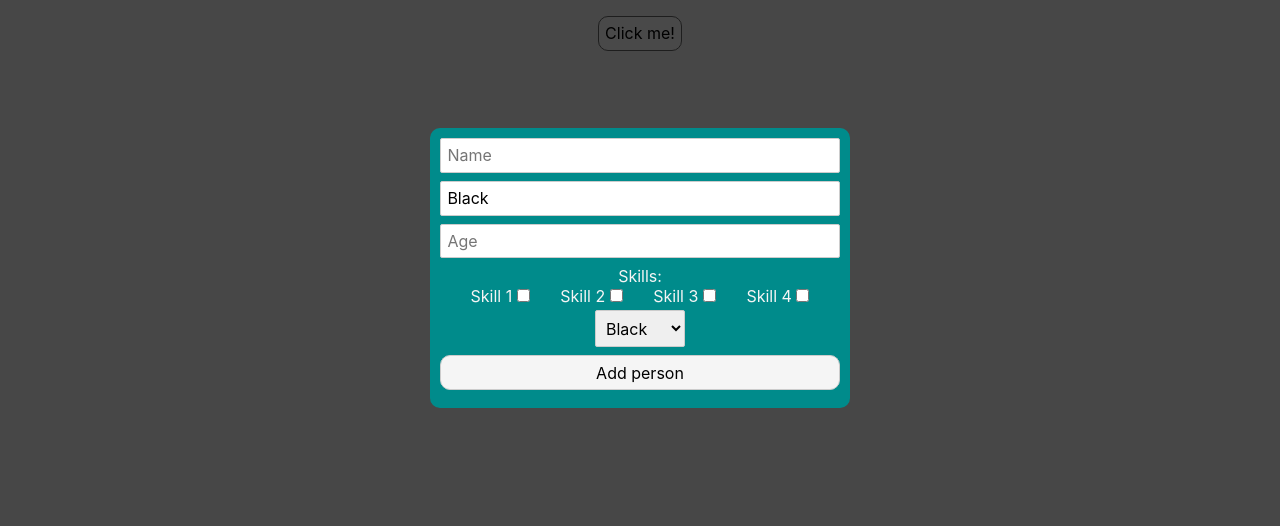
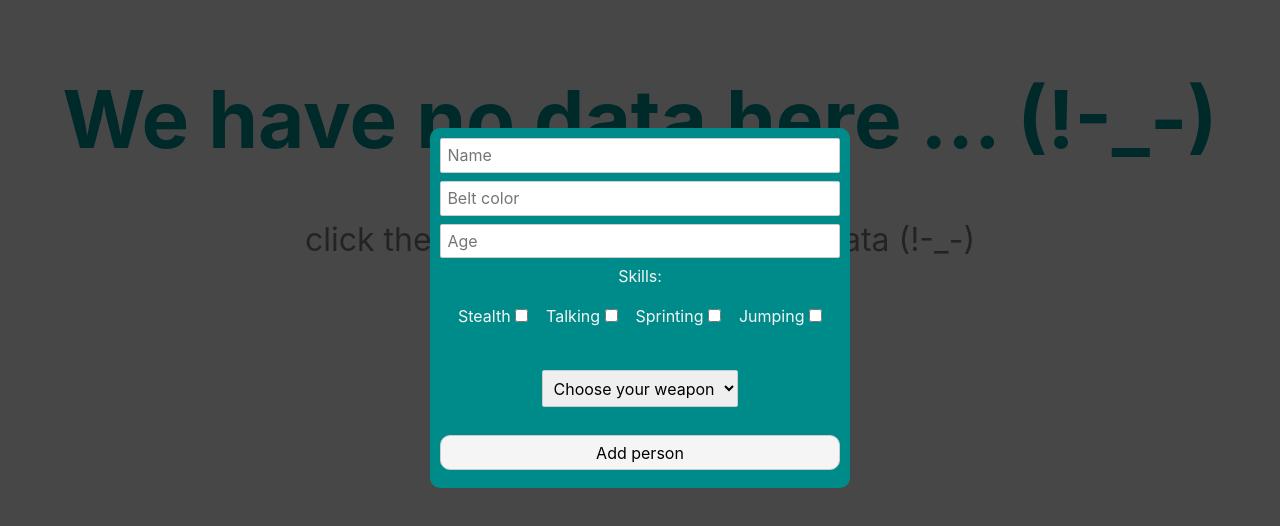
Before and after one commit to CC-Areeb/svelte, a Svelte app: page / in a window 1280 px wide. Both pictures are taken after a click on the button "Click me!". Shown: the top 526 px of the page. Built offline with nearby package versions, Linux system fonts and the light colour scheme.

Commit message:
Dispatching Custom Events

```diff
--- a/src/AddPersonForm.svelte
+++ b/src/AddPersonForm.svelte
@@ -1,44 +1,60 @@
 <script>
+    import { createEventDispatcher } from "svelte";
+
+    let dispatch = createEventDispatcher();
+
     let name;
     let belt_color;
     let age;
+    let weapon;
     let skills = [];
 
     const submitForm = () => {
-        console.log(name, belt_color, age, skills);
-    }
+        const person = {
+            name,
+            belt_color,
+            age,
+            skills,
+            weapon,
+            id: Math.random()
+        };
+
+        dispatch('addPerson', person);
+
+    };
 </script>
 
-<form class="modal-form" on:submit|preventDefault={submitForm}>
+<form class="modal-form" on:submit|preventDefault={submitForm} autocomplete="off">
     <input type="text" name="name" id="name" placeholder="Name" bind:value={name}>
     <input type="text" name="belt_color" id="belt_color" placeholder="Belt color" bind:value={belt_color}>
     <input type="number" name="age" id="age" placeholder="Age" bind:value={age}>
 
     <label for="skills">Skills:</label>
     <div id="skill_set">
-        <label for="">Skill 1
-            <input type="checkbox" bind:group={skills} value="Walking">
+        <label for="">Stealth
+            <input type="checkbox" bind:group={skills} value="Stealth">
         </label>
 
-        <label for="">Skill 2
+        <label for="">Talking
             <input type="checkbox" bind:group={skills} value="Talking">
         </label>
 
-        <label for="">Skill 3
+        <label for="">Sprinting
             <input type="checkbox" bind:group={skills} value="Sprinting">
         </label>
 
-        <label for="">Skill 4
+        <label for="">Jumping
             <input type="checkbox" bind:group={skills} value="Jumping">
         </label>
     </div>
 
-    <div id="belts">
-        <select name="belt_color" id="belt_color" bind:value={belt_color}>
-            <option value="Black">Black</option>
-            <option value="Orange">Orange</option>
-            <option value="Blue">Blue</option>
-            <option value="Red">Red</option>
+    <div id="weapons">
+        <select name="weapon_class" id="weapon_class" bind:value={weapon}>
+            <option selected disabled>Choose your weapon</option>
+            <option value="Claymore">Claymore</option>
+            <option value="Sword">Sword</option>
+            <option value="Spear">Spear</option>
+            <option value="Gauntlets">Gauntlets</option>
         </select>
     </div>
 
@@ -54,8 +70,14 @@
 
     #skill_set
     {
+        margin: 20px 0px 20px 0px;
         display: flex;
         flex-direction: row;
         justify-content: space-evenly;
     }
+
+    #weapons
+    {
+        margin: 20px 0px 20px 0px;
+    }
 </style>
--- a/src/App.svelte
+++ b/src/App.svelte
@@ -4,21 +4,63 @@
 
 	let ModalShow = false;
 
+	let people = [];
+
+	const deleteButton = (id) => {
+		people = people.filter((person) => person.id != id);
+	}
+
 	const openModal = () => {
 		ModalShow = !ModalShow;
+	}
+
+	const addPerson = (event) =>{
+		const person = event.detail;
+		people = [person, ...people];
+		ModalShow = false;
 	}
 </script>
 
 
 
-<!-- a svelte component -->
 <Modal isPromo = {true} {ModalShow} on:click={openModal}>
-	<AddPersonForm/>
+	<AddPersonForm on:addPerson={addPerson} />
 </Modal>
 
 
 
 <main>
+	{#each people as person (person.id)}
+		<div>
+			<h1 id="person_name">{person.name}</h1>
+
+			<p id="person_belt-color">
+				Belt color: {person.belt_color}
+			</p>
+
+			<p id="person_age">
+				Age: {person.age}
+			</p>
+
+			<h5 class="person_weapon">
+				Choice of weapon : {person.weapon}
+			</h5>
+
+			<button on:click={ ()=> deleteButton(person.id) }>Delete</button>
+		</div>
+		{:else}
+			<h1 id="no_data">
+				We have no data here ... (!-_-)
+			</h1>
+
+			<p id="add_new_data_text">
+				click the button below to add new data (!-_-)
+			</p>
+
+			<h5 id="down_arrow">
+				&downarrow;
+			</h5>
+	{/each}
 	<button on:click={openModal}>Click me!</button>
 </main>
 
@@ -35,4 +77,21 @@
 			max-width: none;
 		}
 	}
+
+	#no_data
+	{
+		font-size: 5rem;
+		color: darkcyan;
+	}
+
+	#add_new_data_text
+	{
+		font-size: 2rem;
+	}
+
+	#down_arrow
+	{
+		font-size: 6rem;
+		margin: 0;
+	}
 </style>
```
Also changed, not shown: 1 other file (tests, documents, lock files or other folders).
